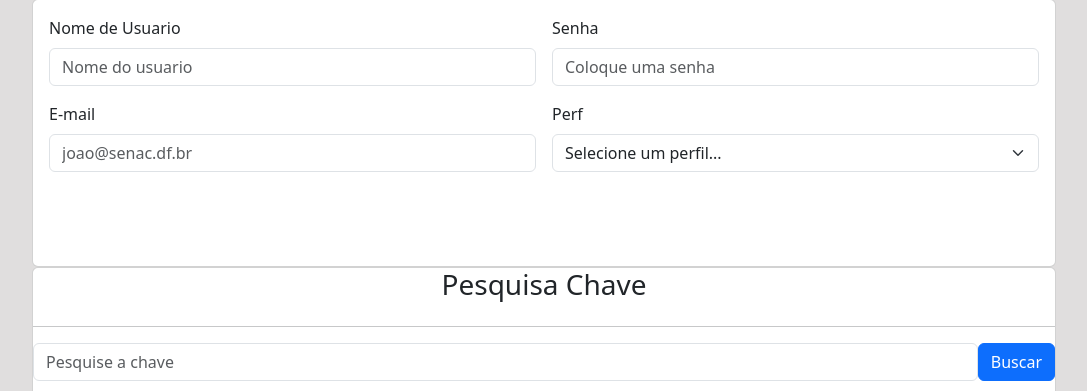
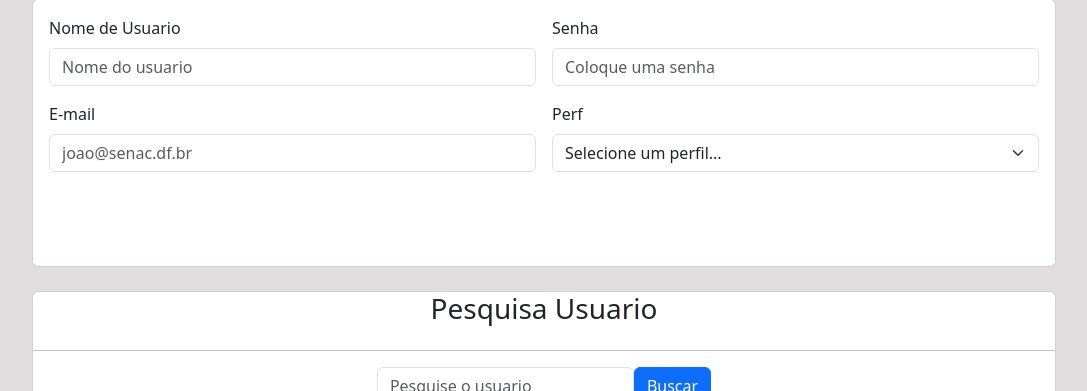
Before and after one commit to bryanmattosta/Sistema-Gerenciador-de-Chaves-senac, a Flask app: page /usuario/consultar in a window 1280 px wide; the page is wider, and only the part inside the window is pictured. Shown: the part 149-540 px from the top of that part, without its empty margins (96-1183 px from the left). Run offline with Flask 3, Linux system fonts and the light colour scheme; tables that the repository leaves empty hold one stand-in row (values such as "Sample post"); parts of the project's set-up code (start-up, migrations or seed data) failed here and were passed over.

Commit message:
consultar usuario feito

```diff
--- a/PI chaves/app.py
+++ b/PI chaves/app.py
@@ -145,11 +145,11 @@ def consultar_usuario():
     #pegar o usuário que foi informado no formulário
     nome_usuario = request.args.get("usuario","")
 
-    #consultar o(s) usuário(s)
-    usuarios = sessao.query(Usuario).filter(Usuario.nome_usuario.like(f"%{nome_usuario}%")).all()
+    #importar outra tabela para pegar o nome do perfil
+    usuarios_perfis = sessao.query(Usuario, Perfil).join(Perfil, Usuario.id_perfil == Perfil.id_perfil).filter(Usuario.nome_usuario.like(f"%{nome_usuario}%")).all()
 
     #chamar usuario.html para mostrar os dados
-    return render_template("usuario.html", usuarios=usuarios)
+    return render_template("usuario.html", dados=usuarios_perfis)
 
 #alterar usuario falta ver
 @app.route("/usuario/alterar/<int:id_usuario>", methods=["GET", "POST"])
--- a/PI chaves/static/css/estilo.css
+++ b/PI chaves/static/css/estilo.css
@@ -2,6 +2,7 @@
     min-height: calc(20vh - 140px);
     /* background-color: blue; */
     border-radius: 5px;
+    margin-bottom: 0px;
 }
 
 
@@ -11,6 +12,7 @@
     /* border: 5px solid black; */
     margin: 0em 0em 0em;
     padding: 8em;
+    margin-top: 0em;
 
 }
 
--- a/PI chaves/templates/usuario.html
+++ b/PI chaves/templates/usuario.html
@@ -35,36 +35,39 @@
         </form>
       </div>
     </div>
-
+<br>
 <!-- card pesquisa -->
  <div class="card mb-3" id="card_chave">
-    <h3 style="text-align: center;">Pesquisa Chave</h1>
+    <h3 style="text-align: center;">Pesquisa Usuario</h1>
     <hr>
     <div class="col-12">
     <div class="d-flex justify-content-center">
-        <input type="text"class="form-control"id="formGroupExampleInput"placeholder="Pesquise a chave">
+      <form class="d-flex" method="POST" action="{{ url_for('consultar_usuario') }}">
+        <input type="text"class="form-control"id="formGroupExampleInput"placeholder="Pesquise o usuario">
         <button class="btn btn-primary" type="button">Buscar</button>
+      </form>
     </div>
     </div>
     <hr>
 <div class="d-flex gap-3">
-<!-- for para cada chave -->
+{% for usuario, perfil in dados %}
 <div class="card" style="width: 18rem;">
   <img src="..." class="card-img-top" alt="...">
   <div class="card-body">
-    <h5 class="card-title">Nome da chave</h5>
-    <p class="card-text">identificador</p>
+    <h5 class="card-title">{{ usuario.nome_usuario }}</h5>
+    <p class="card-text">Foto do usuario</p>
   </div>
   <ul class="list-group list-group-flush">
-    <li class="list-group-item">Observação</li>
-    <li class="list-group-item">Disponivel</li>
+    <li class="list-group-item">Email: {{ usuario.email }}</li>
+    <li class="list-group-item">Senha: {{ usuario.senha }}</li>
+    <li class="list-group-item">Perfil: {{ perfil.nome_perfil }}</li>
   </ul>
   <div class="card-body">
     <button type="button" class="btn btn-outline-warning">Editar</button>
     <button type="button" class="btn btn-outline-danger">Deletar</button>
   </div>
 </div>
-<!-- final for -->
+{% endfor %}
 
 </div>
 {% endblock %}
```
